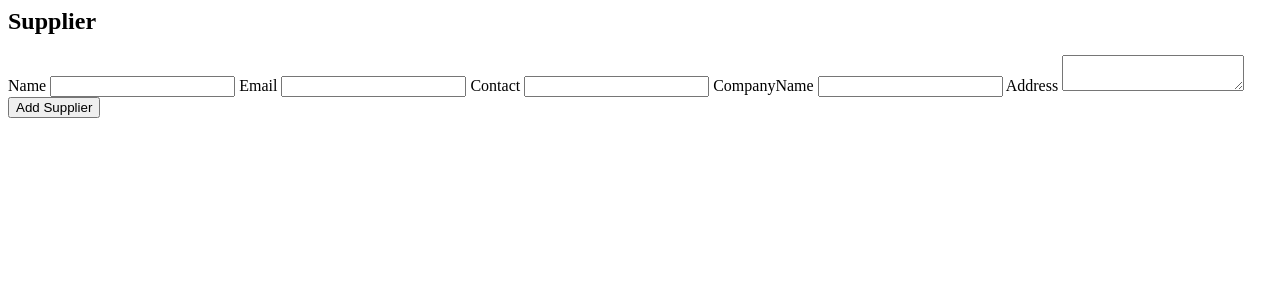
After one commit to anus26/medical-store-management-system, a Django app: template medical_store/templates/supplier.html in a window 1280 px wide. The commit adds this page. Shown: the top 300 px of the page. Run offline with Django 5.2, Linux system fonts and the light colour scheme; the template is opened without the code that fills it, so the values that code supplies are empty; parts of the project's set-up code (start-up, migrations or seed data) failed here and were passed over.

Commit message:
supplier

```diff
--- a/medical_store/medical_store/urls.py
+++ b/medical_store/medical_store/urls.py
@@ -17,7 +17,7 @@
 
 from django.contrib import admin
 from django.urls import path
-from pharmacy.views import delete_medicine, invoices,create_sale,create_purchase, home,add_medicine, update_medicine,profit
+from pharmacy.views import delete_medicine, invoices,create_sale,create_purchase, home,add_medicine, supplier, update_medicine,profit
 
 urlpatterns = [
     path('admin/', admin.site.urls),
@@ -28,6 +28,7 @@ urlpatterns = [
     path('create_purchase/',create_purchase, name='create_purchase'),
     path('update_medicine/<int:id>/',update_medicine,name='update_medicine'),
     path('delete_medicine/<int:id>/',delete_medicine,name='delete_medicine'),
-    path('profit/<int:id>/',profit,name='profit' )
+    path('profit/<int:id>/',profit,name='profit' ),
+    path('supplier/',supplier ,name='supplier')
 
 ]
--- a/medical_store/templates/create_purchase.html
+++ b/medical_store/templates/create_purchase.html
@@ -19,6 +19,12 @@
 
     <label>Price:</label>
     <input type="number" step="0.01" name="price" required>
+    <label >supplier</label>
+<select name="supplier">
+    {% for s in suppliers %}
+        <option value="{{ s.id }}">{{ s.name }}</option>
+    {% endfor %}
+</select>
 
     <button type="submit">Add Purchase</button>
 
--- a/medical_store/templates/index.html
+++ b/medical_store/templates/index.html
@@ -2,6 +2,7 @@
 <a href="/add_medicine/">Add Medicine</a>
 <a href="/create_sale/">Sales</a>
 <a href="/create_purchase/">Purchase</a>
+<a href="/supplier/">Supplier</a>
 <h3>All Medicines</h3>
 <table border="1">
     <tr>
--- /dev/null
+++ b/medical_store/templates/supplier.html
@@ -0,0 +1,22 @@
+<h2>Supplier</h2>
+
+<form method="POST">
+    {% csrf_token %}
+
+    <label>Name</label>
+    <input type="text" name="name" required>
+
+    <label>Email</label>
+    <input type="email" name="email" required>
+
+    <label>Contact</label>
+    <input type="text" name="contact" required>
+
+    <label>CompanyName</label>
+    <input type="text" name="companyname" required>
+
+    <label>Address</label>
+    <textarea name="address" required></textarea>
+
+    <button type="submit">Add Supplier</button>
+</form>
```
Also changed, not shown: medical_store/pharmacy/models.py (+12 -7 lines), medical_store/pharmacy/views.py (+37 -4 lines), medical_store/pharmacy/migrations/0001_initial.py.
